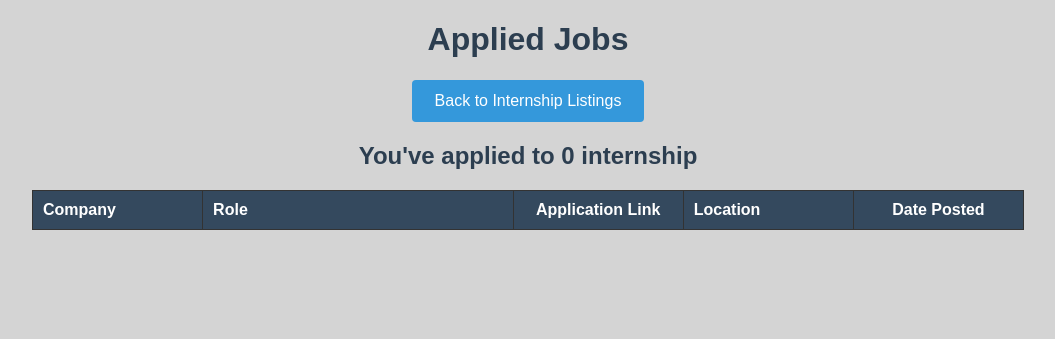
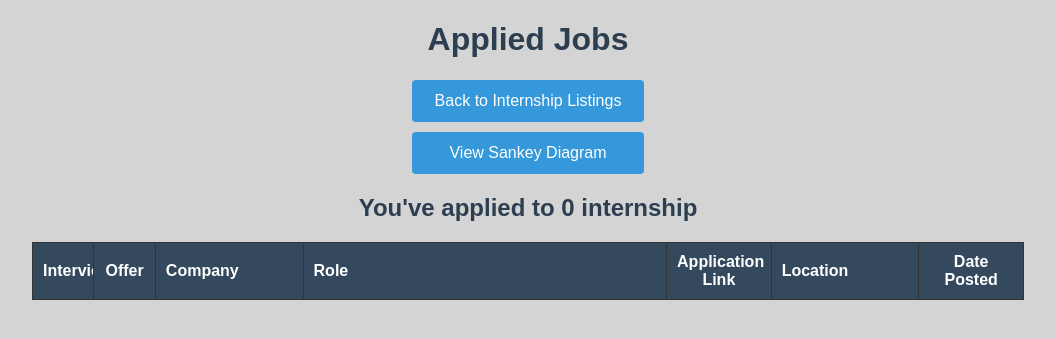
Before and after one commit to spencerboggs/internships-filter, a Flask app: page /saved_jobs in a window 1280 px wide. Shown: the top 339 px of the page, without its empty margins (112-1167 px from the left). Run offline with Flask 3, Linux system fonts and the light colour scheme; lists and menus that the app fills with data are empty.

Commit message:
Add files via upload

```diff
--- a/app.py
+++ b/app.py
@@ -1,4 +1,5 @@
 from flask import Flask, render_template, request, redirect, url_for, jsonify
+import plotly.graph_objects as go
 import requests
 import re
 import json
@@ -90,6 +91,15 @@ def merge_internship_data(table_data):
             unique_data.append(row)
     return unique_data
 
+def update_existing_entries():
+    app_data = load_applied_jobs_data()
+    for entry in app_data:
+        if "Interviewed" not in entry:
+            entry["Interviewed"] = False
+        if "Hired" not in entry:
+            entry["Hired"] = False
+    save_applied_jobs_data(app_data)
+
 @app.route("/", methods=["GET", "POST"])
 def index():
     check_applied_jobs_file()
@@ -150,20 +160,26 @@ def index():
 @app.route("/update_status", methods=["POST"])
 def update_status():
     check_applied_jobs_file()
+    update_existing_entries()
     app_data = load_applied_jobs_data()
     data = request.json
+
     entry = {
         "Company": data["Company"],
         "Role": data["Role"],
         "Application/Link": data["Application/Link"],
         "Location": data["Location"],
-        "Date": data["Date"]
+        "Date": data["Date"],
+        "Interviewed": data.get("Interviewed", False),
+        "Hired": data.get("Hired", False)
     }
+
     if data["Applied"]:
         if not any(app for app in app_data if app["Company"] == data["Company"] and app["Role"] == data["Role"]):
             app_data.append(entry)
     else:
         app_data = [app for app in app_data if not (app["Company"] == data["Company"] and app["Role"] == data["Role"])]
+
     save_applied_jobs_data(app_data)
     return jsonify({"success": True})
 
@@ -190,5 +206,70 @@ def refresh_internships():
         print(f"Error refreshing internships: {e}")
         return jsonify({"success": False})
 
+@app.route("/sankey_diagram")
+def sankey_diagram():
+    check_applied_jobs_file()
+    data = load_applied_jobs_data()
+
+    statuses = ["Applied", "Interviewed", "Not Interviewed", "Hired", "Not Hired"]
+    nodes = statuses
+    node_indices = {node: i for i, node in enumerate(nodes)}
+
+    total_applied = len(data)
+    interviewed = sum(1 for job in data if job.get("Interviewed", False))
+    not_interviewed = total_applied - interviewed
+    hired_from_interviewed = sum(1 for job in data if job.get("Interviewed", False) and job.get("Hired", False))
+    not_hired_from_interviewed = interviewed - hired_from_interviewed
+    hired_from_not_interviewed = sum(1 for job in data if not job.get("Interviewed", False) and job.get("Hired", False))
+    not_hired_from_not_interviewed = not_interviewed - hired_from_not_interviewed
+
+    links = [
+        {"source": node_indices["Applied"], "target": node_indices["Interviewed"], "value": interviewed},
+        {"source": node_indices["Applied"], "target": node_indices["Not Interviewed"], "value": not_interviewed},
+
+        {"source": node_indices["Interviewed"], "target": node_indices["Hired"], "value": hired_from_interviewed},
+        {"source": node_indices["Interviewed"], "target": node_indices["Not Hired"], "value": not_hired_from_interviewed},
+
+        {"source": node_indices["Not Interviewed"], "target": node_indices["Hired"], "value": hired_from_not_interviewed},
+        {"source": node_indices["Not Interviewed"], "target": node_indices["Not Hired"], "value": not_hired_from_not_interviewed},
+    ]
+
+    sankey_fig = go.Figure(data=[go.Sankey(
+        node=dict(
+            pad=15,
+            thickness=20,
+            line=dict(color="black", width=0.5),
+            label=nodes
+        ),
+        link=dict(
+            source=[link["source"] for link in links],
+            target=[link["target"] for link in links],
+            value=[link["value"] for link in links]
+        )
+    )])
+
+    sankey_fig.update_layout(title_text="Sankey Diagram of Job Applications", font_size=10)
+    sankey_html = sankey_fig.to_html(full_html=False)
+
+    saved_jobs_length = f"{len(data)} applications completed"
+
+    return render_template("sankey.html", sankey_html=sankey_html, saved_jobs_length=saved_jobs_length)
+
+@app.route("/update_interview_offer", methods=["POST"])
+def update_interview_offer():
+    check_applied_jobs_file()
+    app_data = load_applied_jobs_data()
+    data = request.json
+
+    for app in app_data:
+        if app["Company"] == data["Company"] and app["Role"] == data["Role"]:
+            app["Interviewed"] = data["Interviewed"]
+            app["Hired"] = data["Hired"]
+            break
+
+    save_applied_jobs_data(app_data)
+    return jsonify({"success": True})
+
+
 if __name__ == "__main__":
     app.run(debug=True)
--- a/static/styles.css
+++ b/static/styles.css
@@ -68,8 +68,8 @@ td {
     min-height: 400px;
 }
 
-th:nth-child(1) input[type="checkbox"],
-td:nth-child(1) input[type="checkbox"] {
+th input[type="checkbox"],
+td input[type="checkbox"] {
     margin: 0;
     padding: 0;
     width: 20px;
@@ -77,47 +77,92 @@ td:nth-child(1) input[type="checkbox"] {
     cursor: pointer;
 }
 
+
+/* Index Page Table */
+/* Applied Checkboxes */
 body.index-page table th:nth-child(1),
 body.index-page table td:nth-child(1) {
     width: 5%;
     text-align: center;
 }
 
-body.applied-jobs table th:nth-child(1),
-body.applied-jobs table td:nth-child(1) {
-    width: 10%;
-}
-
-th:nth-child(2),
-td:nth-child(2) {
+/* Company */
+body.index-page table th:nth-child(2),
+body.index-page table td:nth-child(2) {
     width: 20%;
 }
 
+/* Role */
 body.index-page table th:nth-child(3),
 body.index-page table td:nth-child(3) {
     width: 45%;
 }
 
-body.applied-jobs table th:nth-child(3),
-body.applied-jobs table td:nth-child(3) {
+/* Location */
+body.index-page table th:nth-child(4),
+body.index-page table td:nth-child(4) {
+    width: 10%;
+}
+
+/* Application Link */
+body.index-page table th:nth-child(5),
+body.index-page table td:nth-child(5) {
     width: 10%;
     text-align: center;
 }
 
-th:nth-child(4),
-td:nth-child(4) {
+/* Date Posted */
+body.index-page table th:nth-child(6),
+body.index-page table td:nth-child(6) {
     width: 10%;
 }
 
-th:nth-child(5),
-td:nth-child(5) {
+
+/* Applied Jobs Table */
+/* Interview Checkboxes */
+body.applied-jobs table th:nth-child(1),
+body.applied-jobs table td:nth-child(1) {
+    width: 5%;
+    text-align: center;
+}
+
+/* Offer Checkboxes */
+body.applied-jobs table th:nth-child(2),
+body.applied-jobs table td:nth-child(2) {
+    width: 5%;
+    text-align: center;
+}
+
+/* Company */
+body.applied-jobs table th:nth-child(3),
+body.applied-jobs table td:nth-child(3) {
+    width: 15%;
+}
+
+/* Role */
+body.applied-jobs table th:nth-child(4),
+body.applied-jobs table td:nth-child(4) {
+    width: 40%;
+}
+
+/* Application Link */
+body.applied-jobs table th:nth-child(5),
+body.applied-jobs table td:nth-child(5) {
     width: 10%;
     text-align: center;
 }
 
-th:nth-child(6),
-td:nth-child(6) {
+/* Location */
+body.applied-jobs table th:nth-child(6),
+body.applied-jobs table td:nth-child(6) {
+    width: 15%;
+}
+
+/* Date Applied */
+body.applied-jobs table th:nth-child(7),
+body.applied-jobs table td:nth-child(7) {
     width: 10%;
+    text-align: center;
 }
 
 table th {
--- a/templates/applied.html
+++ b/templates/applied.html
@@ -11,10 +11,13 @@
 <body class="applied-jobs">
     <h1>Applied Jobs</h1>
     <a class="index-button" href="{{ url_for('index') }}">Back to Internship Listings</a>
+    <a class="index-button" href="{{ url_for('sankey_diagram') }}">View Sankey Diagram</a>
     <h2>You've applied to {{ saved_jobs_length }}</h2>
     <table>
         <thead>
             <tr>
+                <th>Interview</th>
+                <th>Offer</th>
                 <th>Company</th>
                 <th>Role</th>
                 <th>Application Link</th>
@@ -25,6 +28,14 @@
         <tbody>
             {% for job in saved_jobs %}
             <tr>
+                <td>
+                    <input type="checkbox" name="interviewed" {% if job['Interviewed'] %}checked{% endif %}
+                        data-id="{{ loop.index0 }}">
+                </td>
+                <td>
+                    <input type="checkbox" name="hired" {% if job['Hired'] %}checked{% endif %}
+                        data-id="{{ loop.index0 }}">
+                </td>
                 <td>{{ job['Company'] }}</td>
                 <td>{{ job['Role'] }}</td>
                 <td><a href="{{ job['Application/Link'] }}" target="_blank">View Application</a></td>
@@ -36,4 +47,45 @@
     </table>
 </body>
 
+<script>
+    document.addEventListener('DOMContentLoaded', function () {
+        document.querySelectorAll('input[type="checkbox"]').forEach(checkbox => {
+            checkbox.addEventListener('change', function () {
+                const isInterviewed = this.name === 'interviewed';
+                const row = this.closest('tr');
+                const dataId = this.getAttribute('data-id');
+                const company = row.children[2].innerText.trim();
+                const role = row.children[3].innerText.trim();
+                const interviewed = isInterviewed ? this.checked : row.querySelector('input[name="interviewed"]').checked;
+                const hired = !isInterviewed ? this.checked : row.querySelector('input[name="hired"]').checked;
+
+                fetch('/update_interview_offer', {
+                    method: 'POST',
+                    headers: {
+                        'Content-Type': 'application/json'
+                    },
+                    body: JSON.stringify({
+                        Company: company,
+                        Role: role,
+                        Interviewed: interviewed,
+                        Hired: hired
+                    })
+                })
+                    .then(response => response.json())
+                    .then(data => {
+                        if (!data.success) {
+                            alert("Failed to update status");
+                            this.checked = !this.checked;
+                        }
+                    })
+                    .catch(error => {
+                        console.error("Error:", error);
+                        alert("An error occurred while updating the status.");
+                        this.checked = !this.checked;
+                    });
+            });
+        });
+    });
+</script>
+
 </html>
```
Also changed, not shown: templates/sankey.html (added, +21 -0 lines).
